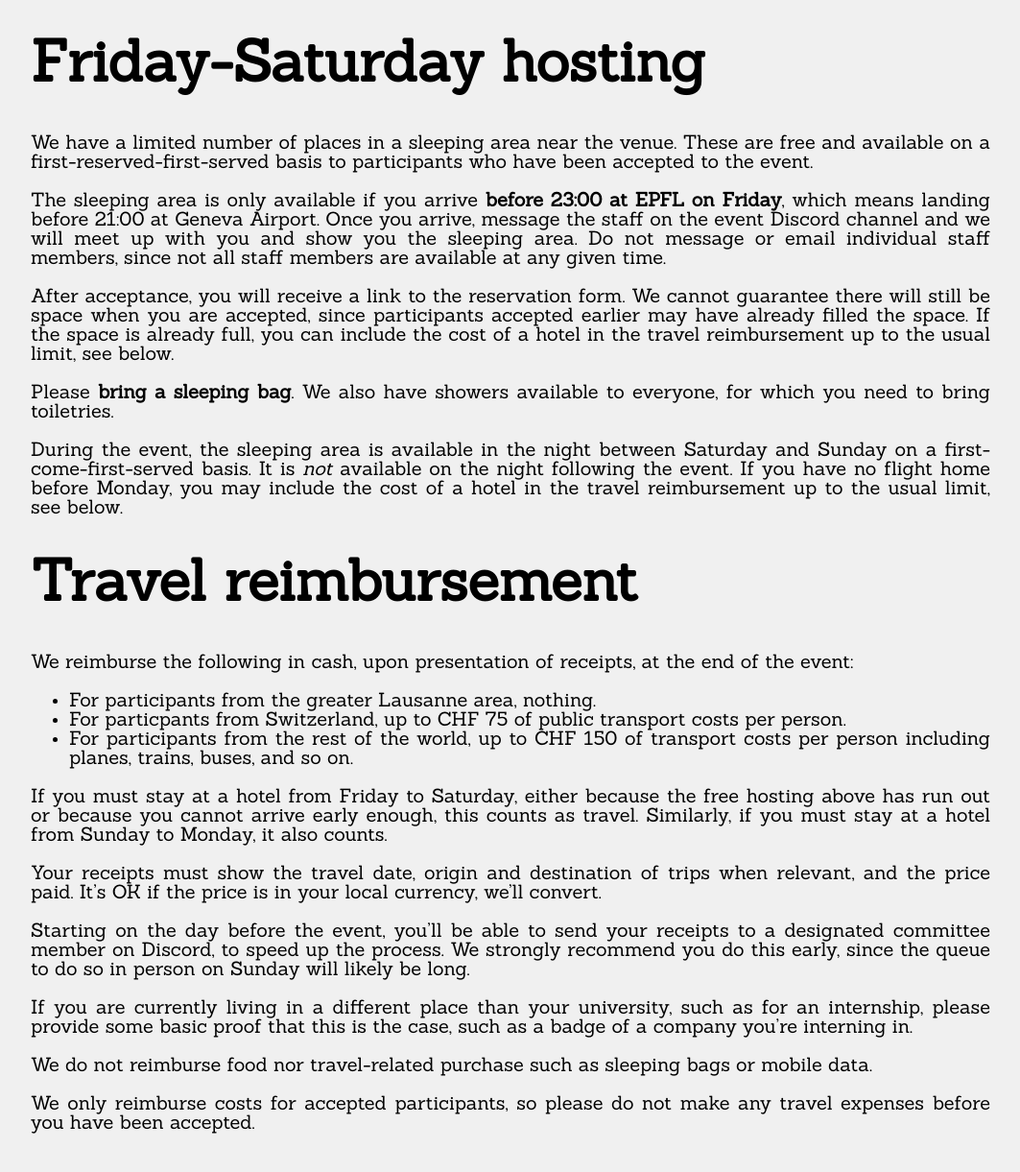
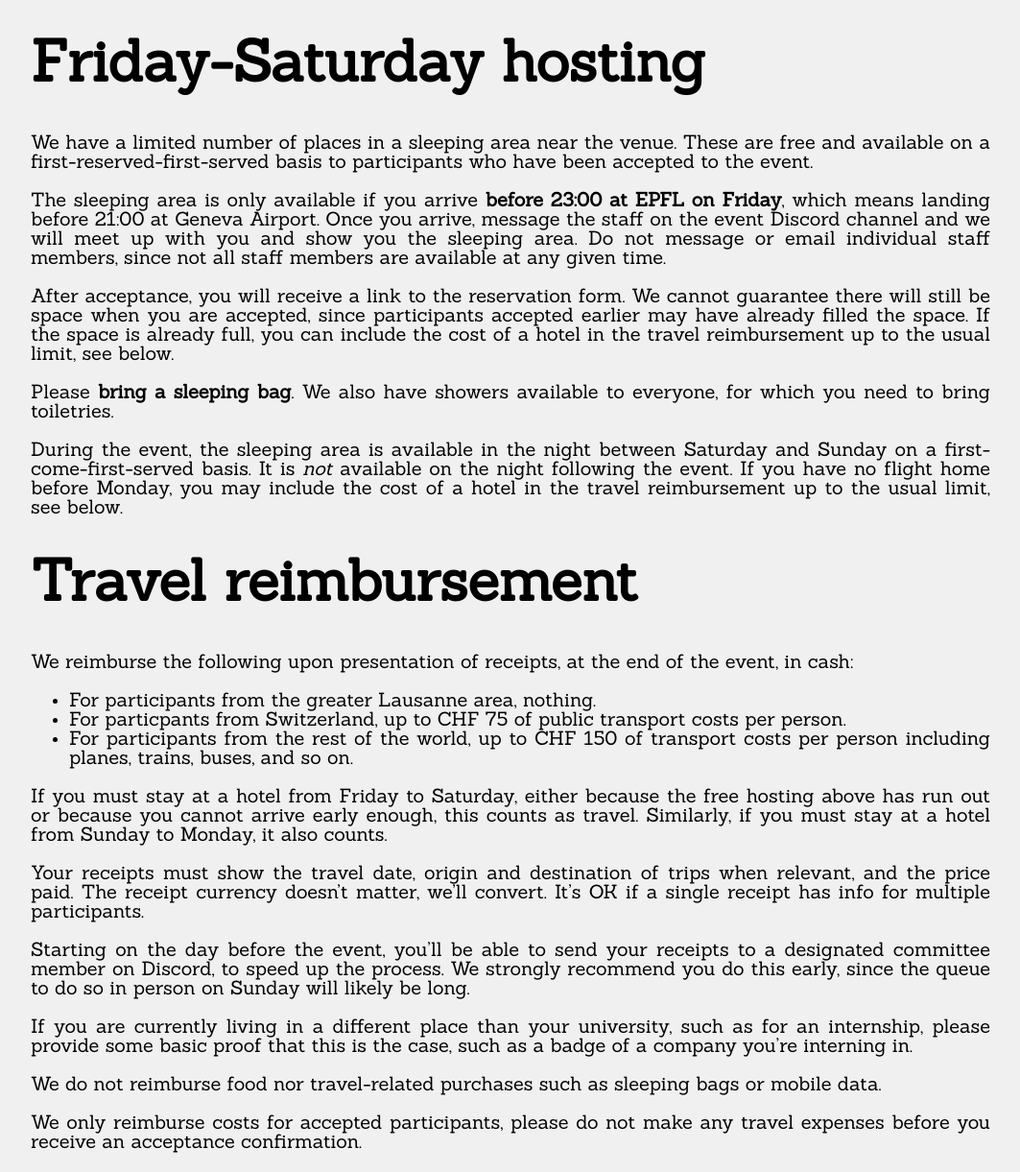
Before and after one commit to LauzHack/LauzHack.github.io, a Jekyll site: the page built from policies.md, in a window 1280 px wide. Shown: the whole page at 96% size, without its empty margins (108-1171 px from the left). Built offline with Jekyll 4.4.1, drawn with Linux system fonts in a browser that asks for light colours.

Commit message:
Minor tweaks

```diff
--- a/policies.md
+++ b/policies.md
@@ -25,7 +25,7 @@ It is _not_ available on the night following the event. If you have no flight ho
 
 # Travel reimbursement
 
-We reimburse the following in cash, upon presentation of receipts, at the end of the event:
+We reimburse the following upon presentation of receipts, at the end of the event, in cash:
 - For participants from the greater Lausanne area, nothing.
 - For particpants from Switzerland, up to CHF 75 of public transport costs per person.
 - For participants from the rest of the world, up to CHF 150 of transport costs per person including planes, trains, buses, and so on.
@@ -34,7 +34,7 @@ If you must stay at a hotel from Friday to Saturday, either because the free hos
 this counts as travel. Similarly, if you must stay at a hotel from Sunday to Monday, it also counts.
 
 Your receipts must show the travel date, origin and destination of trips when relevant, and the price paid.
-It's OK if the price is in your local currency, we'll convert.
+The receipt currency doesn't matter, we'll convert. It's OK if a single receipt has info for multiple participants.
 
 Starting on the day before the event, you'll be able to send your receipts to a designated committee member on Discord,
 to speed up the process. We strongly recommend you do this early, since the queue to do so in person on Sunday will likely be long.
@@ -42,6 +42,7 @@ to speed up the process. We strongly recommend you do this early, since the queu
 If you are currently living in a different place than your university, such as for an internship,
 please provide some basic proof that this is the case, such as a badge of a company you're interning in.
 
-We do not reimburse food nor travel-related purchase such as sleeping bags or mobile data.
+We do not reimburse food nor travel-related purchases such as sleeping bags or mobile data.
 
-We only reimburse costs for accepted participants, so please do not make any travel expenses before you have been accepted.
+We only reimburse costs for accepted participants,
+please do not make any travel expenses before you receive an acceptance confirmation.
```
